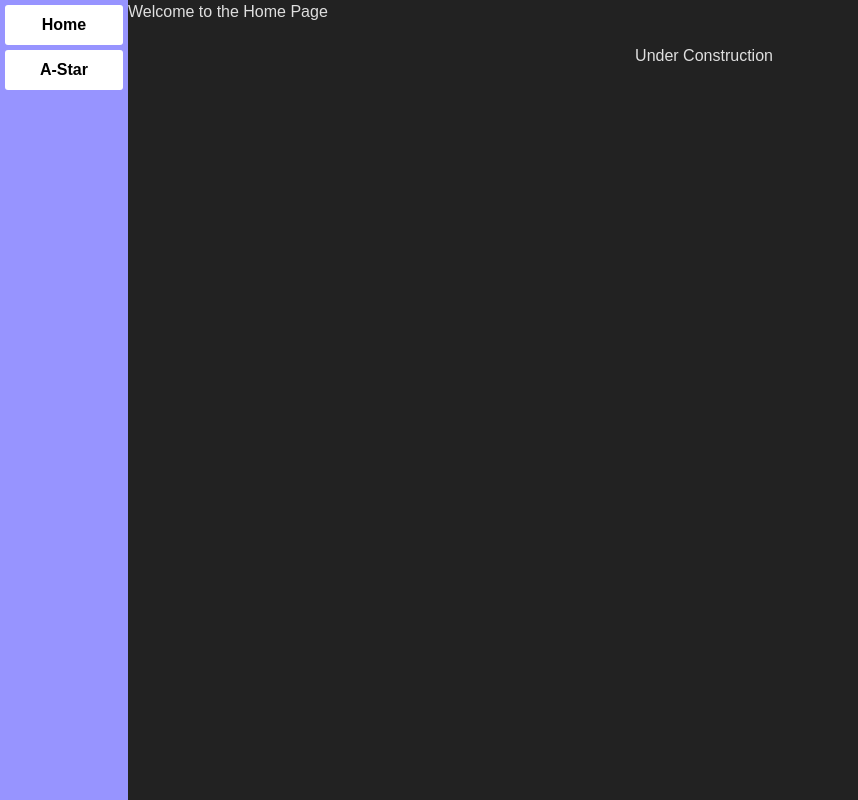
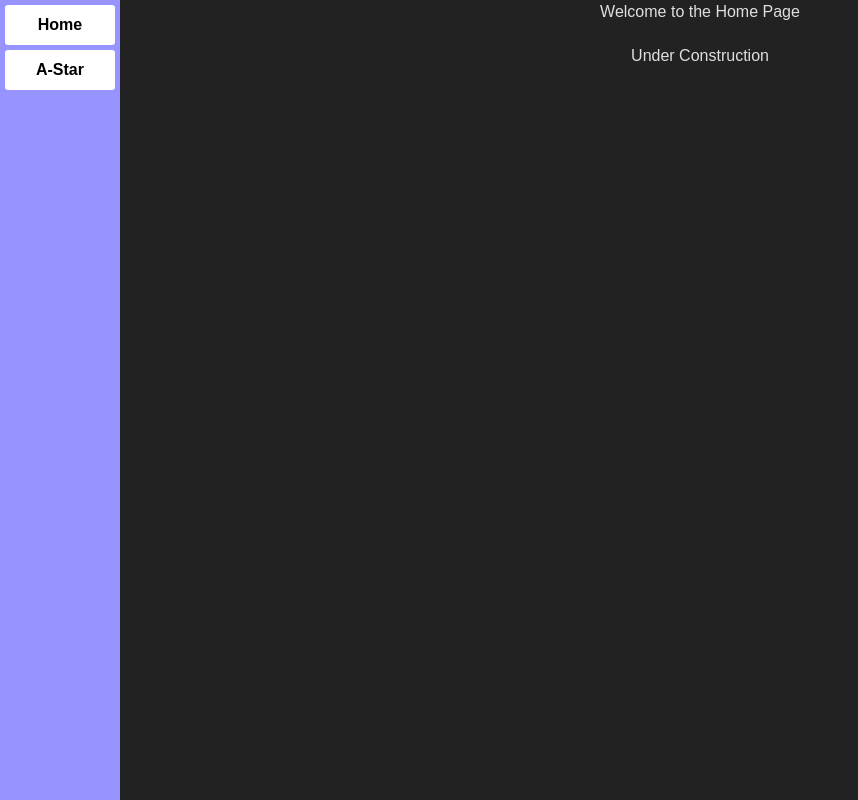
Before and after one commit to Karquilla/WEB_PORTFOLIO, a Next.js app: page /Home in a window 1280 px wide. Shown: the top 800 px of the page, without its empty margins (0-858 px from the left). Built offline with nearby package versions, Linux system fonts and the light colour scheme.

Commit message:
css fixes

```diff
--- a/app/App.module.css
+++ b/app/App.module.css
@@ -9,8 +9,10 @@
 
 .content {
   width: 100vh;
+  height: 100vh;
   display: flex;
   flex: 1;
+  background: #222222;
   justify-content: top;
   flex-direction: column;
   align-content: center;
@@ -19,6 +21,7 @@
 .h1 {
   display: flex;
   color: #dfdfdf;
+  justify-content: center;
   text-align: center;
   margin-bottom: 20px;
 }
--- a/app/Home/page.tsx
+++ b/app/Home/page.tsx
@@ -5,15 +5,8 @@ import styles from "../App.module.css"
 export default function page() {
   return (
     <div className={styles.layout}>
-      <div className={styles.sidebar}> <Navbar /> </div>
-      <div style={{ //background
-          display: 'flex',
-          padding: '0%',
-          backgroundColor: '#222222',
-          width: '100vw',
-          height: '100vw'}} >
-        <div className={styles.content}> <Home /></div>
-      </div>
+      <div> <Navbar /> </div>
+      <div className={styles.content}> <Home /> </div>
     </div>
   );
 }
--- a/components/navbar.module.css
+++ b/components/navbar.module.css
@@ -1,7 +1,7 @@
 .sidebar {
     display: flex;
     flex: 1;
-    width: 16vh;
+    width: 120px;
     height: 100vh;
     justify-content: top;
     flex-direction: column;
```
